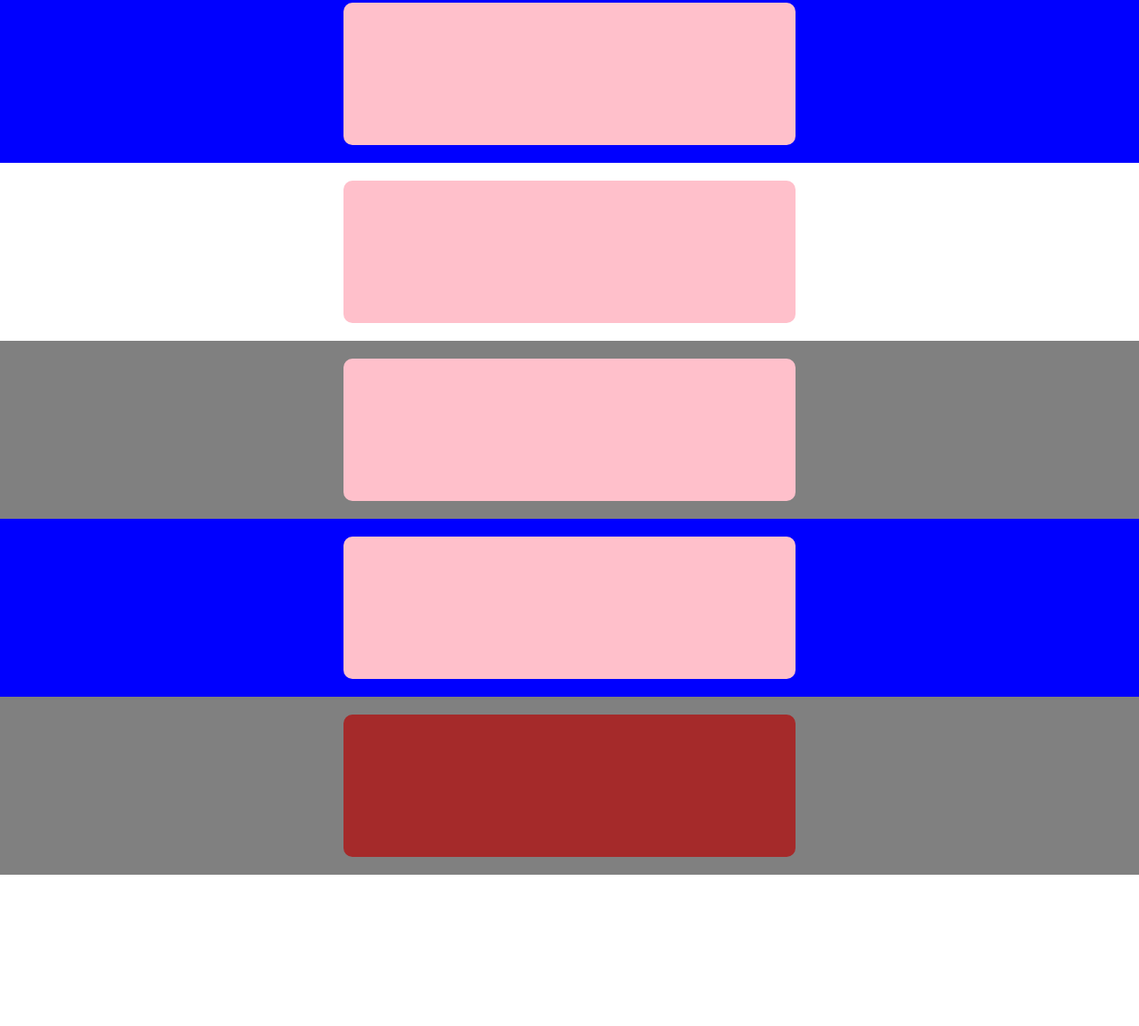
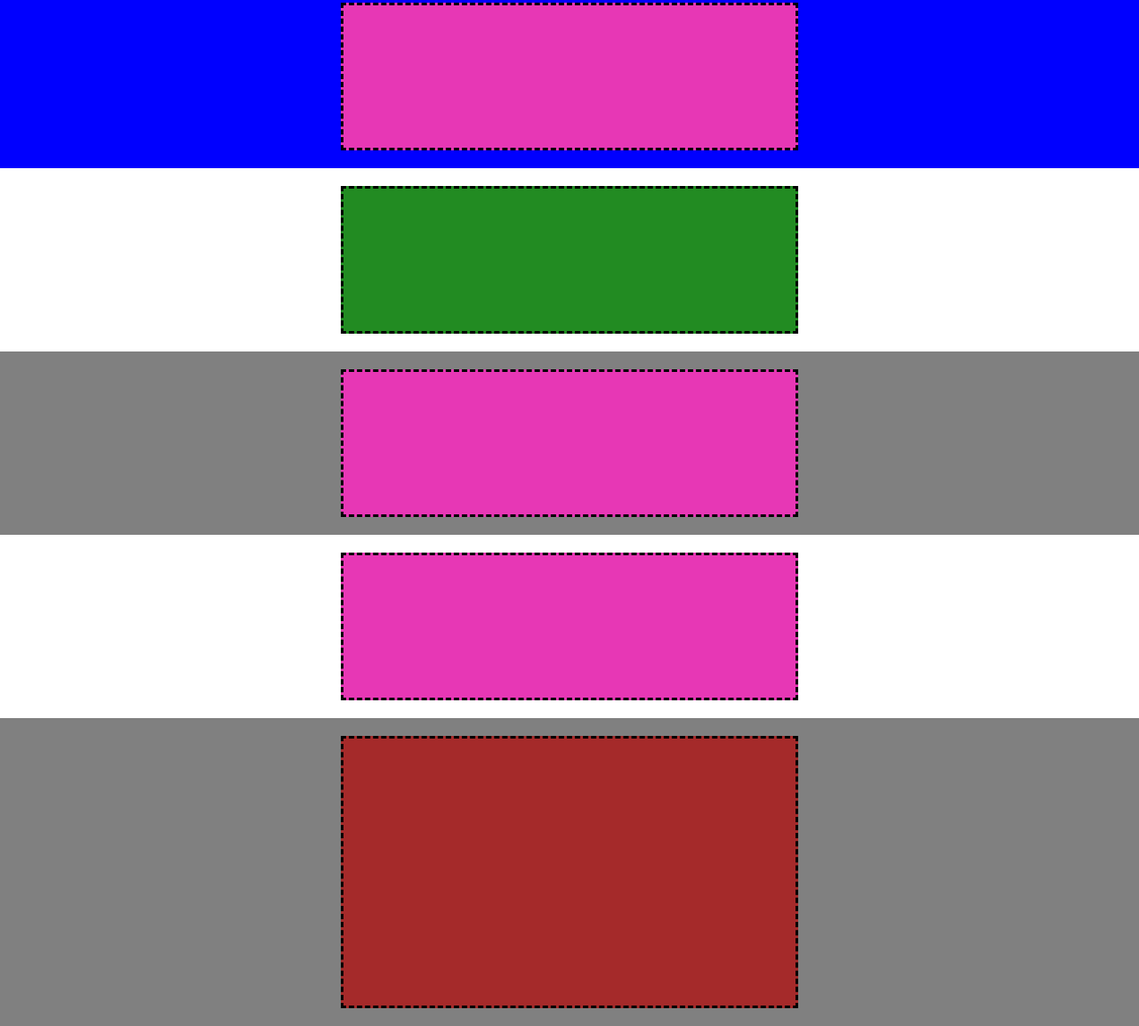
Before and after one commit to natdm02/htmlcss-struttura-discord, a plain HTML site: page index.html in a window 1280 px wide. Shown: the part 87-1240 px from the top of the page at 89% size. Before the commit the page ends 1070 px from the top, so only its background shows below. Drawn offline with Linux system fonts and the light colour scheme.

Commit message:
[add]sesta correzione

```diff
--- a/css/style.css
+++ b/css/style.css
@@ -53,42 +53,61 @@ header{
   color: black;
   margin-right: 10px;
   text-align: center;
+  border-bottom: dashed;
+  border-top: dashed;
+  border-left: dashed;
+  border-right: dashed;
 }
 
 .container-rosa{
-  background-color: pink;
+  background-color: rgb(231, 55, 181);
   padding: 80px 254px;
-  border-radius: 10px;
+  border-radius: 0 px;
   text-align: center;
   margin-top: 20px;
   margin-bottom: 20px;
+  border-bottom: dashed;
+  border-top: dashed;
+  border-left: dashed;
+  border-right: dashed;
+}
+
+.container-pink{
+  background-color: forestgreen;
+  padding: 80px 254px;
+  border-radius: 0%;
+  text-align: center;
+  margin-top: 20px;
+  margin-bottom: 20px;
+  border-bottom: dashed;
+  border-top: dashed;
+  border-left: dashed;
+  border-right: dashed;
 }
 
 
-.container-pink{
-  background-color: pink;
+.container-verde{
+  background-color: forestgreen;
   padding: 80px 254px;
-  border-radius: 10px;
+  border-radius: 0%;
   text-align: center;
   margin-top: 20px;
   margin-bottom: 20px;
-}
-
-.container-verde{
-  background-color: pink;
-  padding: 80px 254px;
-  border-radius: 10px;
-  text-align: center;
-  margin-top: 20px;
-  margin-bottom: 20px;
+  border-bottom: dashed;
+  border-top: dashed;
+  border-left: dashed;
+  border-right: dashed;
 }
 
 .container-marrone{
   background-color: brown;
-  padding: 80px 254px;
-  border-radius: 10px;
+  padding: 150px 254px;
+  border-radius: 0 px;
   text-align: center;
   margin-top: 20px;
   margin-bottom: 20px;
-
+  border-bottom: dashed;
+  border-top: dashed;
+  border-left: dashed;
+  border-right: dashed;
 }
--- a/index.html
+++ b/index.html
@@ -28,11 +28,11 @@
 
   <!-- quarto blocco -->
   <main class="grigio">
-    <div class="container-verde"></div>
+    <div class="container-rosa"></div>
   </main>
 
   <!-- quinto blocco -->
-  <main class="blu"></div>
+  <main class="bianco"></div>
     <div class="container-rosa"></div>
   </main>
 
```
